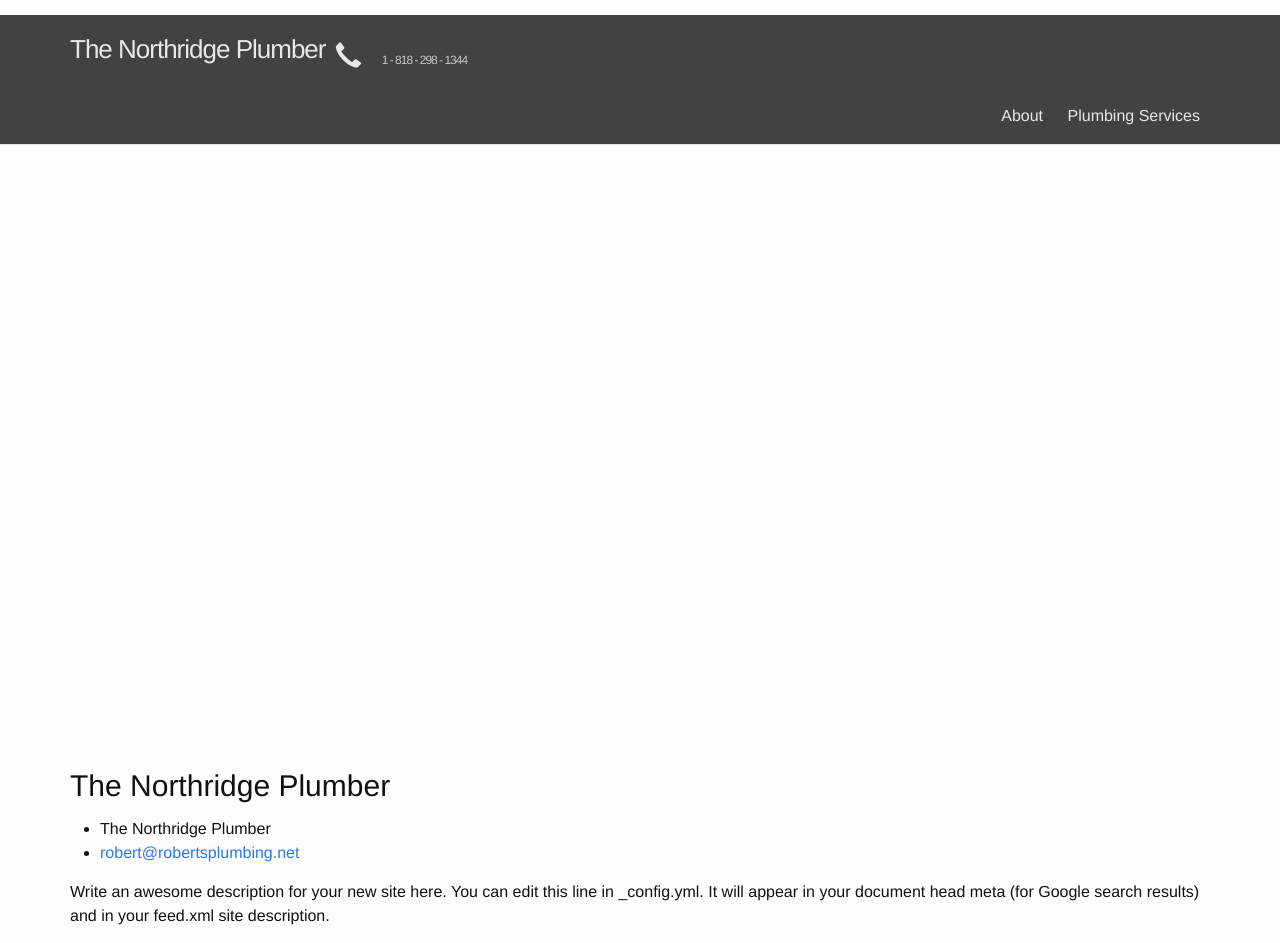
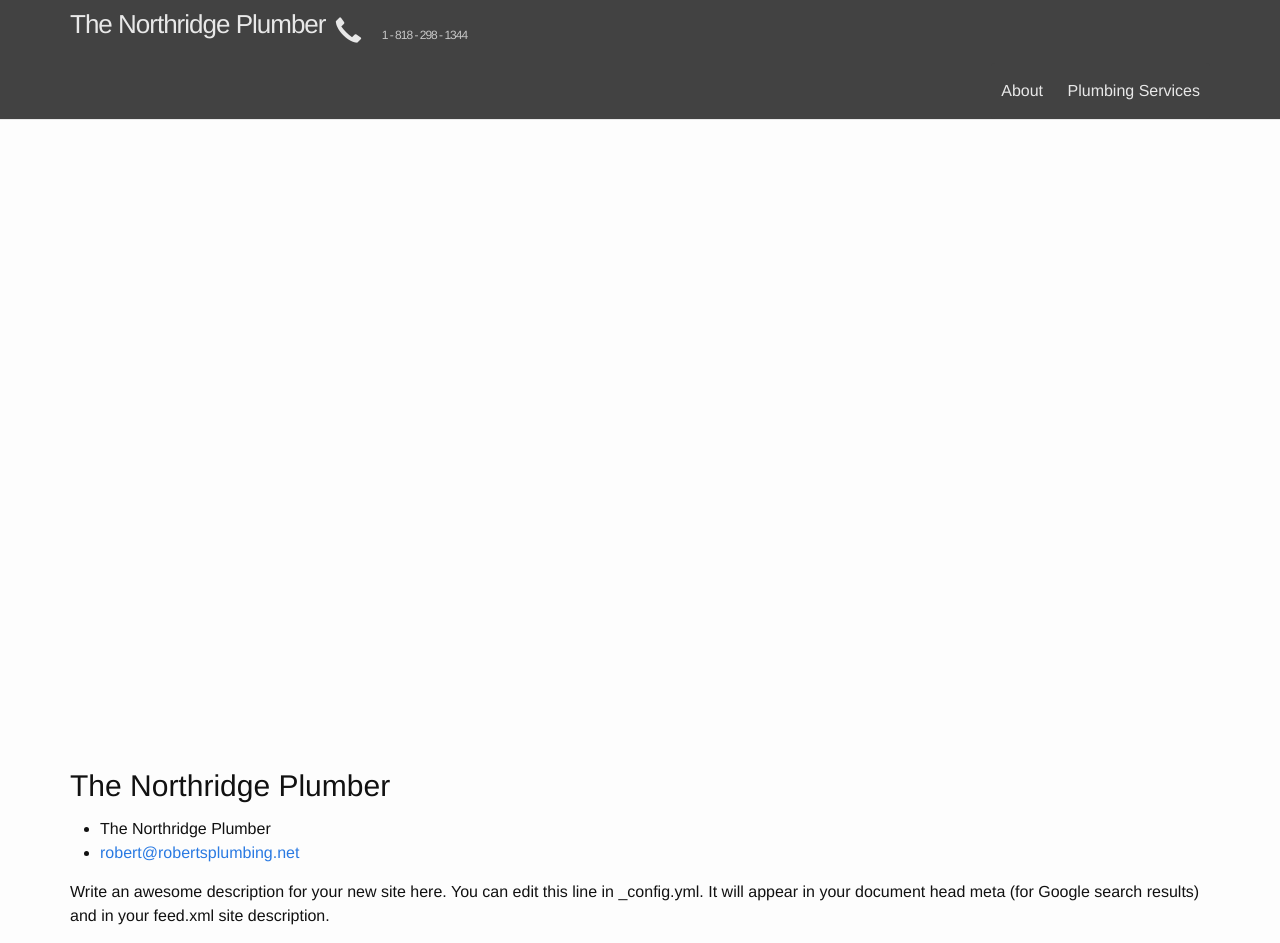
Before and after one commit to ericwooley/thenorthridgeplumber.com, a Jekyll site: the page built from index.html, in a window 1280 px wide and 943 px high. Built offline with Jekyll 4.4.1, drawn with Linux system fonts in a browser that asks for light colours; nearby versions of some CDN libraries; library files that are not in the unit come from our copies.

Commit message:
style tweeks

```diff
--- a/_includes/header.html
+++ b/_includes/header.html
@@ -10,7 +10,7 @@
           <span class="phone glyphicon glyphicon-earphone" aria-hidden="true"></span>
         </a>
       </div>
-      <div class="col-xs-1 col-sm-12 ">
+      <div class="col-xs-1 col-sm-12">
         <button type="button" class="navbar-toggle offcanvas-toggle navbar-offcanvas-touch" data-toggle="offcanvas" data-target="#js-bootstrap-offcanvas">
             <span class="sr-only">Toggle navigation</span>
             <span class="icon-bar"></span>
--- a/_sass/_layout.scss
+++ b/_sass/_layout.scss
@@ -1,4 +1,6 @@
 body {
+    margin: 0;
+    padding:0;
     @include media-query($screen-sm) {
         padding-bottom: 65px;
     }
@@ -8,6 +10,8 @@ body {
  * Site header
  */
 .site-header {
+    top: 0;
+    margin: 0;
     border-top: 5px solid $grey-color-dark;
     border-bottom: 1px solid $grey-color-light;
     min-height: 56px;
@@ -15,13 +19,11 @@ body {
     background-color: $grey-color-dark;
     z-index: 1;
     margin-bottom: 10px;
-    // Positioning context for the mobile navigation icon
     position: fixed;
     width: 100%;
     &:after {
         margin-bottom: 300px;
     }
-    padding-top: 10px;
 
 }
 
--- a/assets/js/main.js
+++ b/assets/js/main.js
@@ -4,11 +4,11 @@ $(function(){
     _.each(waypoints, function(waypoint){
         new Waypoint({
             element: waypoint,
-            offset: '18%',
+            offset: '10%',
             handler: function(direction) {
                 $(this.element).animate({
                     opacity: direction === 'up'? 1: 0,
-                }, 'slow');
+                }, 'fast');
             }
         });
         new Waypoint({
```
